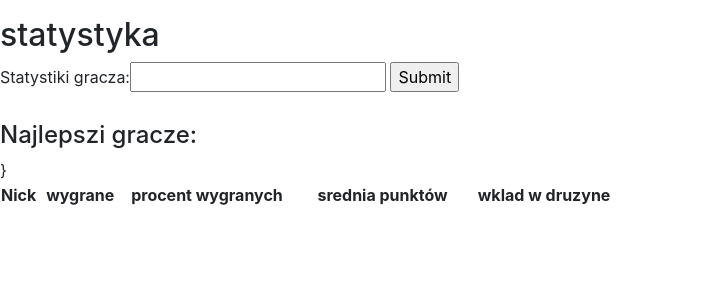
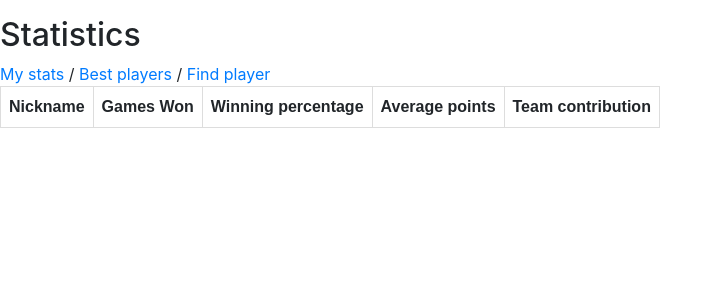
Before and after one commit to RideTheSkyP/Team-project-MMO-RPG-Website, a Django app: page /statistics/ in a window 1280 px wide. Shown: the part 97-397 px from the top of the page, without its empty margins (0-723 px from the left). Run offline with Django 3.2, Linux system fonts and the light colour scheme; lists and menus that the app fills with data are empty; parts of the project's set-up code (start-up, migrations or seed data) failed here and were passed over; some libraries are stand-ins or nearby versions.

Commit message:
Added statistics views.

```diff
--- a/website/core/views.py
+++ b/website/core/views.py
@@ -15,11 +15,9 @@
 
 @login_required()
 def home(request):
+    # todo add global statistics overview
 
-    # statystyki
-    # strona: róbcie z tym co chcecie, wrzuciłem to na zasadzie że ładnie może wyglądać
     with connection.cursor() as cursor:
-
         rows = ""
         try:
             cursor.execute("""SELECT player_id, player_points, team, team_points, map, won, id FROM stat_player_game \
@@ -29,11 +27,7 @@
         except Exception as e:
             print(e)
 
-    passed_data = {
-        "stats": rows
-    }
-
-    return render(request, "home.html", passed_data)
+    return render(request, "home.html", {"stats": rows})
 
 
 @user_passes_test(lambda u: u.is_anonymous, login_url="home")
--- a/website/templates/statistics.html
+++ b/website/templates/statistics.html
@@ -1,35 +1,102 @@
-{% extends 'base.html' %}
+{% extends "base.html" %}
 
 {% block content %}
-  <h2>statystyka</h2>
-  <form action="" method="post">
+    <style>
+    table
+    {
+        font-family: arial, sans-serif;
+        border-collapse: collapse;
+        width: 100%;
+    }
+
+    td, th
+    {
+        border: 1px solid #dddddd;
+        text-align: left;
+        padding: 8px;
+    }
+
+    tr:nth-child(even)
+    {
+        background-color: #dddddd;
+    }
+    </style>
+
+    <body>
+        <h2>Statistics</h2>
+
+        <a href="javascript:toggleVisibility('myStatsTable');">My stats</a> / <a href="javascript:toggleVisibility('bestPlayersTable');">Best players</a> / <a href="javascript:toggleVisibility('findPlayerForm');">Find player</a>
+
+        <form action="" style="display: none" method="POST" id="findPlayerForm">
             {% csrf_token %}
             {{ form }}
             <input type="submit" value="Submit">
         </form>
-  <br>
-  <h4>Najlepszi gracze:</h4>
-  <table style="width:50%">
+
+        <table style="display: block" id="myStatsTable">
             <tr>
-      <!-- <th>player id</th> -->
-      <th>Nick </th>
-      <th>wygrane </th>
-      <th>procent wygranych </th>
-      <th>srednia punktów </th>
-      <th>wklad w druzyne </th>
+                <th>Nickname</th>
+                <th>Games Won</th>
+                <th>Winning percentage</th>
+                <th>Average points</th>
+                <th>Team contribution</th>
             </tr>
             {% for row in stats %}
             <tr>
-      <!-- <td>{{row.0}}</td> -->
-      <td>{{row.1}}</td>
-      <td>{{row.2}}</td>
-      <td>{{row.3}}</td>
-      <td>{{row.4}}</td>
-      <td>{{row.5}}</td>
-      <td>{{row.6}}</td>
+                {% for item in row %}
+                    <td> {{ item }}</td>
+                {% endfor %}
             </tr>
-    {% endfor %}}
+            {% endfor %}
         </table>
 
+        <table style="display: none" id="bestPlayersTable">
+            <tr>
+                <th>Nickname</th>
+                <th>Games Won</th>
+                <th>Winning percentage</th>
+                <th>Average points</th>
+                <th>Team contribution</th>
+            </tr>
+            {% for row in stats %}
+                <tr>
+                {% for item in row %}
+                    <td> {{ item }}</td>
+                {% endfor %}
+                </tr>
+            {% endfor %}
+        </table>
+    </body>
 
+    <script>
+        function toggleVisibility(id)
+        {
+            var element = document.getElementById(id)
+            var oppositeElements = ["myStatsTable", "bestPlayersTable", "findPlayerForm"];
+            const index = oppositeElements.indexOf(id)
+
+            if (index > -1)
+            {
+                oppositeElements.splice(index, 1)
+                console.log(oppositeElements)
+            }
+            {#console.log(element.style.display)#}
+            if (element.style.display === "none")
+            {
+                for(const oppElem in oppositeElements)
+                {
+                    const elem = document.getElementById(oppositeElements[oppElem])
+                    if (elem.style.display !== "none")
+                    {
+                        elem.style.display = "none"
+                    }
+                }
+                element.style.display = "block";
+            }
+            else
+            {
+                element.style.display = "none";
+            }
+        }
+    </script>
 {% endblock %}
```
Lines whose indentation alone changed are shown as unchanged.
